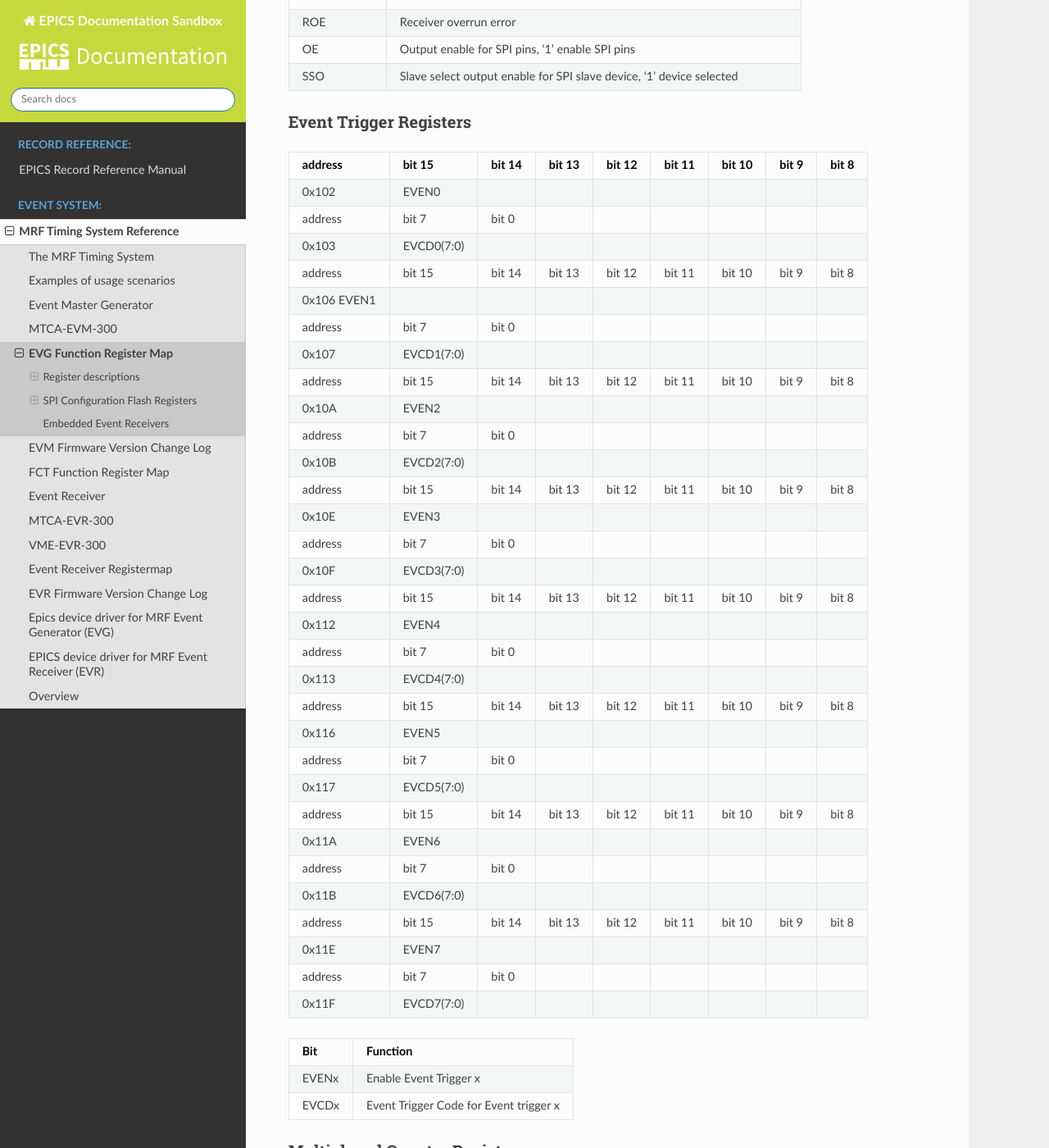
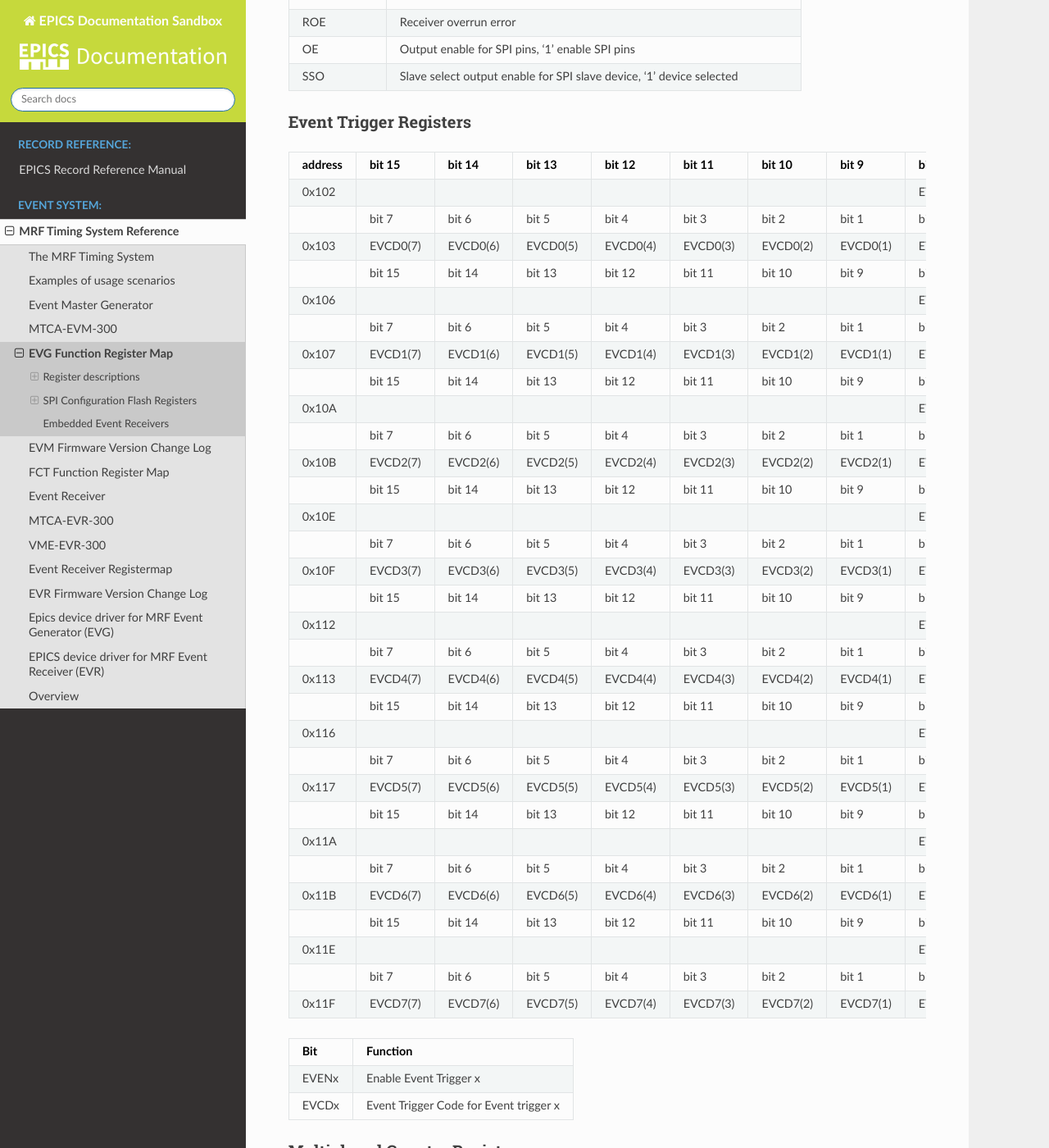
Before and after one commit to ttkorhonen/myDocument, a Sphinx documentation site: the page built from docs/mrfioc2/evg-registermap.md, in a window 1280 px wide and 1400 px high, scrolled down 18792 px. Shown: the whole window at 82% size. Built offline with Sphinx 7.4.7 and the Read the Docs theme 2.0.0, drawn with Linux system fonts in a browser that asks for light colours.

Commit message:
small updates and formatting.

```diff
--- a/docs/mrfioc2/evg-registermap.md
+++ b/docs/mrfioc2/evg-registermap.md
@@ -639,39 +639,39 @@ Please note that after changing the Event clock source the fractional synthesize
 
 ### Event Trigger Registers
 
-| address | bit 15 | bit 14 | bit 13 | bit 12 | bit 11 | bit 10 | bit 9  | bit 8  |
-| ------- | ------ | ------ | ------ | ------ | ------ | ------ | ------ | ------ |
-| 0x102 | EVEN0 |
-| address | bit 7 | bit 0 |
-| 0x103 | EVCD0(7:0) |
-| address | bit 15 | bit 14 | bit 13 | bit 12 | bit 11 | bit 10 | bit 9  | bit 8  |
-| 0x106 EVEN1 |
-| address | bit 7 | bit 0 |
-| 0x107 | EVCD1(7:0) |
-| address | bit 15 | bit 14 | bit 13 | bit 12 | bit 11 | bit 10 | bit 9  | bit 8  |
-| 0x10A | EVEN2 |
-| address | bit 7 | bit 0 |
-| 0x10B | EVCD2(7:0) |
-| address | bit 15 | bit 14 | bit 13 | bit 12 | bit 11 | bit 10 | bit 9  | bit 8  |
-| 0x10E | EVEN3 |
-| address | bit 7 | bit 0|
-| 0x10F | EVCD3(7:0) |
-| address | bit 15 | bit 14 | bit 13 | bit 12 | bit 11 | bit 10 | bit 9  | bit 8  |
-| 0x112 | EVEN4 |
-| address | bit 7 | bit 0 |
-| 0x113 | EVCD4(7:0) |
-| address | bit 15 | bit 14 | bit 13 | bit 12 | bit 11 | bit 10 | bit 9  | bit 8  |
-| 0x116 | EVEN5 |
-| address | bit 7 | bit 0 |
-| 0x117 | EVCD5(7:0) |
-| address | bit 15 | bit 14 | bit 13 | bit 12 | bit 11 | bit 10 | bit 9  | bit 8  |
-| 0x11A | EVEN6 |
-| address | bit 7 | bit 0 |
-| 0x11B | EVCD6(7:0) |
-| address | bit 15 | bit 14 | bit 13 | bit 12 | bit 11 | bit 10 | bit 9  | bit 8  |
-| 0x11E | EVEN7 |
-| address | bit 7 | bit 0 |
-| 0x11F | EVCD7(7:0) |
+| address | bit 15   | bit 14   | bit 13   | bit 12   | bit 11   | bit 10   | bit 9    | bit 8    |
+| ------- | ------   | ------   | ------   | ------   | ------   | ------   | ------   | ------   |
+| 0x102   |          |          |          |          |          |          |          | EVEN0    |
+|         | bit 7    | bit 6    | bit 5    | bit 4    | bit 3    | bit 2    | bit 1    | bit 0    |
+| 0x103   | EVCD0(7) | EVCD0(6) | EVCD0(5) | EVCD0(4) | EVCD0(3) | EVCD0(2) | EVCD0(1) | EVCD0(0) |
+|         | bit 15   | bit 14   | bit 13   | bit 12   | bit 11   | bit 10   | bit 9    | bit 8    |
+| 0x106   |          |          |          |          |          |          |          | EVEN1    |
+|         | bit 7    | bit 6    | bit 5    | bit 4    | bit 3    | bit 2    | bit 1    | bit 0    |
+| 0x107   | EVCD1(7) | EVCD1(6) | EVCD1(5) | EVCD1(4) | EVCD1(3) | EVCD1(2) | EVCD1(1) | EVCD1(0) |
+|         | bit 15   | bit 14   | bit 13   | bit 12   | bit 11   | bit 10   | bit 9    | bit 8    |
+| 0x10A   |          |          |          |          |          |          |          | EVEN2    |
+|         | bit 7    |  bit 6   | bit 5    | bit 4    | bit 3    | bit 2    | bit 1    | bit 0    |
+| 0x10B   | EVCD2(7) | EVCD2(6) | EVCD2(5) | EVCD2(4) | EVCD2(3) | EVCD2(2) | EVCD2(1) | EVCD2(0) |
+|         | bit 15   | bit 14   | bit 13   | bit 12   | bit 11   | bit 10   | bit 9    | bit 8    |
+| 0x10E   |          |          |          |          |          |          |          | EVEN3    |
+|         | bit 7    |  bit 6   | bit 5    | bit 4    | bit 3    | bit 2    | bit 1    | bit 0    |
+| 0x10F   | EVCD3(7) | EVCD3(6) | EVCD3(5) | EVCD3(4) | EVCD3(3) | EVCD3(2) | EVCD3(1) | EVCD3(0) |
+|         | bit 15   | bit 14   | bit 13   | bit 12   | bit 11   | bit 10   | bit 9    | bit 8    |
+| 0x112   |          |          |          |          |          |          |          | EVEN4    |
+|         | bit 7    |  bit 6   | bit 5    | bit 4    | bit 3    | bit 2    | bit 1    | bit 0    |
+| 0x113   | EVCD4(7) | EVCD4(6) | EVCD4(5) | EVCD4(4) | EVCD4(3) | EVCD4(2) | EVCD4(1) | EVCD4(0) |
+|         | bit 15   | bit 14   | bit 13   | bit 12   | bit 11   | bit 10   | bit 9    | bit 8    |
+| 0x116   |          |          |          |          |          |          |          | EVEN5    |
+|         | bit 7    |  bit 6   | bit 5    | bit 4    | bit 3    | bit 2    | bit 1    | bit 0    |
+| 0x117   | EVCD5(7) | EVCD5(6) | EVCD5(5) | EVCD5(4) | EVCD5(3) | EVCD5(2) | EVCD5(1) | EVCD5(0) |
+|         | bit 15   | bit 14   | bit 13   | bit 12   | bit 11   | bit 10   | bit 9    | bit 8    |
+| 0x11A   |          |          |          |          |          |          |          | EVEN6    |
+|         | bit 7    | bit 6    | bit 5    | bit 4    | bit 3    | bit 2    | bit 1    | bit 0    |
+| 0x11B   | EVCD6(7) | EVCD6(6) | EVCD6(5) | EVCD6(4) | EVCD6(3) | EVCD6(2) | EVCD6(1) | EVCD6(0) |
+|         | bit 15   | bit 14   | bit 13   | bit 12   | bit 11   | bit 10   | bit 9    | bit 8    |
+| 0x11E   |          |          |          |          |          |          |          | EVEN7    |
+|         | bit 7    |  bit 6   | bit 5    | bit 4    | bit 3    | bit 2    | bit 1    | bit 0    |
+| 0x11F   | EVCD7(7) | EVCD7(6) | EVCD7(5) | EVCD7(4) | EVCD7(3) | EVCD7(2) | EVCD7(1) | EVCD7(0) |
 
 
 | Bit | Function |
```
Also changed, not shown: docs/mrfioc2/evm-mtca.md (+37 -37 lines), docs/mrfioc2/evr-usage.md (+9 -7 lines).
